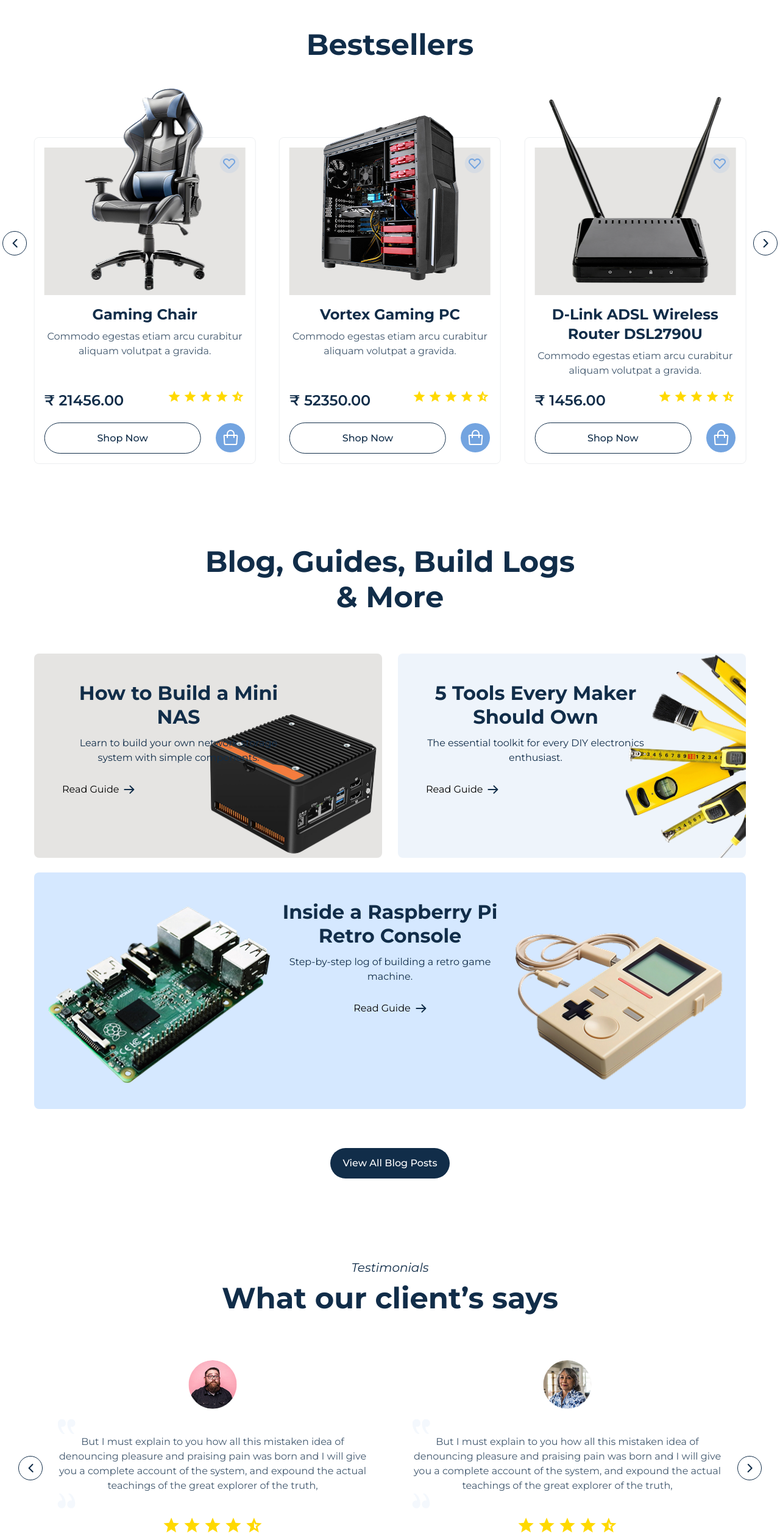
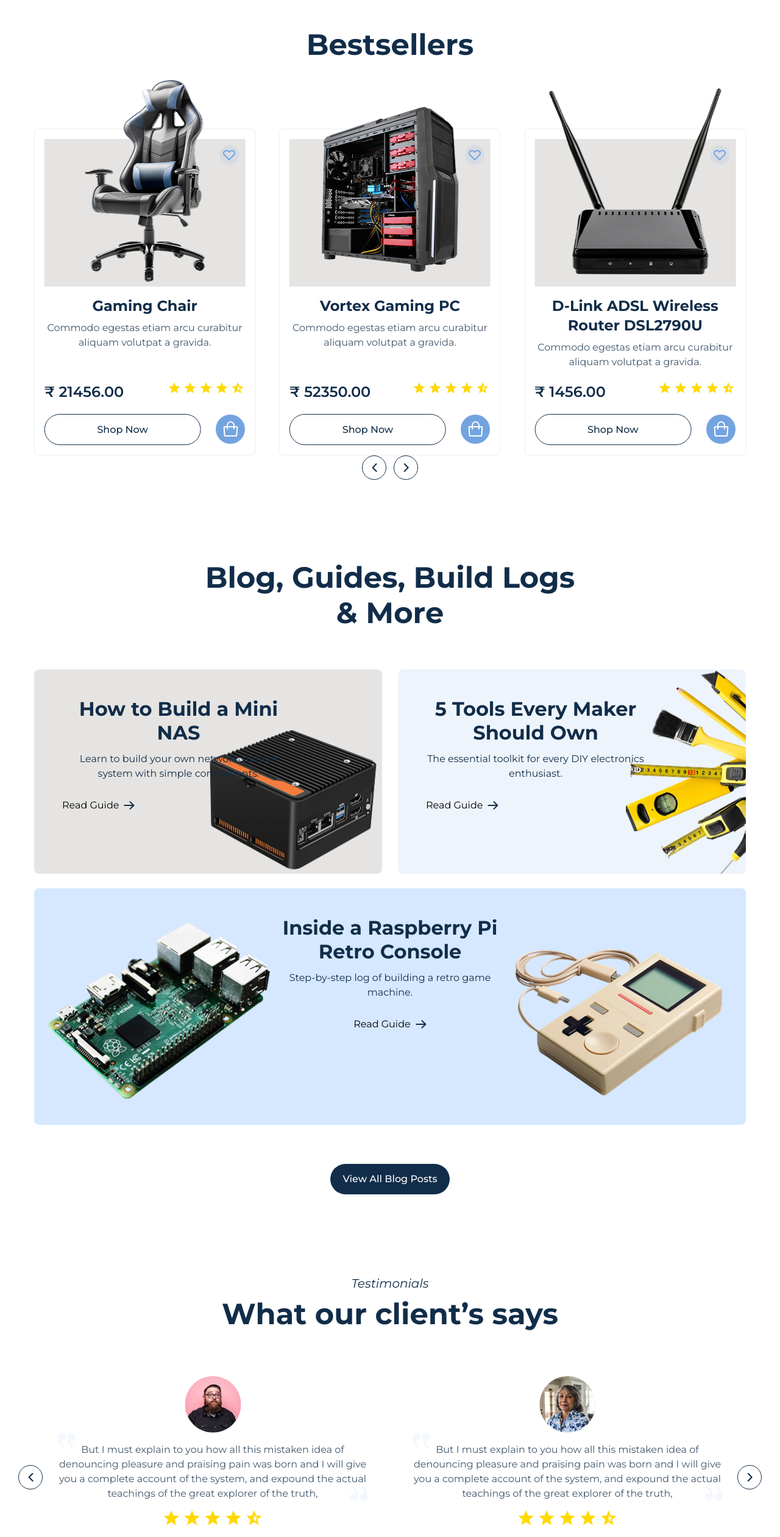
Before and after one commit to amansiwach868/starting-Sakroob-page, a React (Vite) app: page /home in a window 1280 px wide. Shown: the part 2340-4861 px from the top of the page at 61% size. Built offline with nearby package versions, Linux system fonts and the light colour scheme; sample sign-in values are in the browser's storage.

Commit message:
home page full complete

```diff
--- a/src/components/BestSellers.jsx
+++ b/src/components/BestSellers.jsx
@@ -69,7 +69,7 @@
 
     const topPositionimg = [
         "bottom-[21px]", "bottom-3", "bottom-[5px]",
-        "bottom-[21px]", "-top-[80px]", "bottom-[5px]",
+        "bottom-[21px]", "bottom-3", "bottom-[5px]",
     ];
 
     return (
@@ -79,7 +79,7 @@
                     Bestsellers
                 </h2>
 
-                <div className="max-xl:hidden flex xl:absolute top-1/2 xl:-left-11 xl:-right-11 transform -translate-y-1/2 justify-between items-center px-4 z-10">
+                <div className="max-[1400px]:hidden flex min-[1400px]:absolute min-[1400px]:bottom-[250px] min-[1400px]:-left-11 min-[1400px]:-right-11 justify-between items-center px-4 z-10">
                     <div className="swiper-arrow prev-buttonBestSellers cursor-pointer size-8 md:size-10 border border-[#112D49] rounded-full flex items-center justify-center hover:bg-[#112D49] transition-all duration-200 ease-linear">
                         <LeftArrow />
                     </div>
@@ -106,7 +106,7 @@
                     }}
                 >
                     {BESTSELLER_DATA.map((item, i) => (
-                        <SwiperSlide className="pt-[100px]" key={item.id}>
+                        <SwiperSlide className="pt-[86px]" key={item.id}>
                             <div
 
                                 className="cursor-pointer max-w-[364px] hover:shadow-[0px_0px_11.4px_0px_#73A4E033] border border-[#112D4914] hover:border-transparent duration-300 rounded-[8px] p-4 flex flex-col justify-between min-h-[536px]"
@@ -156,8 +156,7 @@
                         </SwiperSlide>
                     ))}
                 </Swiper>
-
-                <div className="xl:hidden flex justify-center gap-3 items-center px-4 z-10">
+                <div className="min-[1400px]:hidden flex justify-center gap-3 items-center px-4 z-10">
                     <div className="swiper-arrow prev-buttonBestSellers cursor-pointer size-8 md:size-10 border border-[#112D49] rounded-full flex items-center justify-center hover:bg-[#112D49] transition-all duration-200 ease-linear">
                         <LeftArrow />
                     </div>
--- a/src/components/Footer.jsx
+++ b/src/components/Footer.jsx
@@ -14,7 +14,7 @@
   const isHomePage = location.pathname === "/" || location.pathname === "/home";
   return (
     <>
-      <div className={`bg-[#112D49] ${isHomePage ? "pt-[210px]" : "pt-[70px]"}`}>
+      <div className={`bg-[#112D49] ${isHomePage ? "pt-[215px]" : "pt-[70px]"}`}>
         <div className="max-w-[1440px] mx-auto px-3">
           <div className="">
             <img className="mx-auto flex" src={footerLogo} alt="footer-logo" />
--- a/src/components/JoinCircleSection.jsx
+++ b/src/components/JoinCircleSection.jsx
@@ -22,7 +22,7 @@
     };
 
     return (
-        <div className="p-6 relative min-h-[386px]">
+        <div className="p-6 relative min-h-[371px]">
             <div className="absolute -bottom-[141px] bg-[url(./assets/img/png/join-us-bg-img.png)] bg-cover bg-no-repeat bg-center min-h-[386px] max-w-[1140px] left-1/2 -translate-x-1/2 rounded-[8px] flex justify-center items-center flex-col w-full">
                 <div className="p-6 relative z-10">
                     <HeadingAndPara heading={'Join the Sakroob Circle'} para={'Exclusive drops, early access, and maker tips in your inbox.'} headingClass={'md:text-[48px] sm:text-[36px] text-[28px] font-bold text-white leading-[120%] text-center mb-4'} paraClass={'sm:text-[16px] text-[14px] font-normal text-white text-center'} />
--- a/src/components/Testimonials.jsx
+++ b/src/components/Testimonials.jsx
@@ -15,7 +15,7 @@
                 </p>
                 <h2 className='leading-[120%] text-center text-[48px] font-bold text-[#112D49]'>What our client’s says </h2>
                 <div className="mt-10 relative">
-                    <div className="max-xl:hidden flex xl:absolute top-1/2 xl:-left-14 xl:-right-14 2xl:-left-20 2xl:-right-20 transform -translate-y-1/2 justify-between items-center px-4 z-10">
+                    <div className="max-xl:hidden flex xl:absolute top-[178px] xl:-left-14 xl:-right-14 2xl:-left-20 2xl:-right-20 justify-between items-center px-4 z-10">
                         <div className="swiper-arrow prev-button cursor-pointer size-8 md:size-10 border border-[#112D49] rounded-full flex items-center justify-center hover:bg-[#112D49] transition-all duration-200 ease-linear">
                             <LeftArrow />
                         </div>
@@ -46,16 +46,20 @@
                             <SwiperSlide key={i} className="flex justify-center p-2">
                                 <div className="w-full max-w-[558px] px-4 py-6 rounded-md mx-auto text-center duration-300 hover:shadow-[0px_2px_20px_0px_#112D491A]">
                                     <img
-                                        className="mx-auto w-20 h-20 object-cover rounded-full"
+                                        className="mx-auto min-w-[93px] h-[93px] object-cover rounded-full"
                                         src={data.image}
                                         alt="client-img"
                                     />
-                                    <div className="pt-4 leading-[150%] text-[#112D49] opacity-80">
-                                        <p className="flex-1">
-                                            <LeftQuotationIcon />
+                                    <div className="pt-4 leading-[150%] relative text-[#112D49] opacity-80">
+                                            <div className="absolute top-0 left-0">
+                                                <LeftQuotationIcon />
+                                            </div>
+                                        <p className="flex-1 ">
                                             But I must explain to you how all this mistaken idea of denouncing pleasure and praising pain was born and I will give you a complete account of the system, and expound the actual teachings of the great explorer of the truth,
-                                            <RightQuotationIcon />
                                         </p>
+                                            <div className="absolute bottom-0 right-0">
+                                                <RightQuotationIcon />
+                                            </div>
                                     </div>
                                     <Rating />
                                     <p className="font-semibold text-xl md:text-2xl text-[#112D49] mt-2 md:mt-3">
```
Also changed, not shown: src/utils/helper.js (+7 -7 lines).
